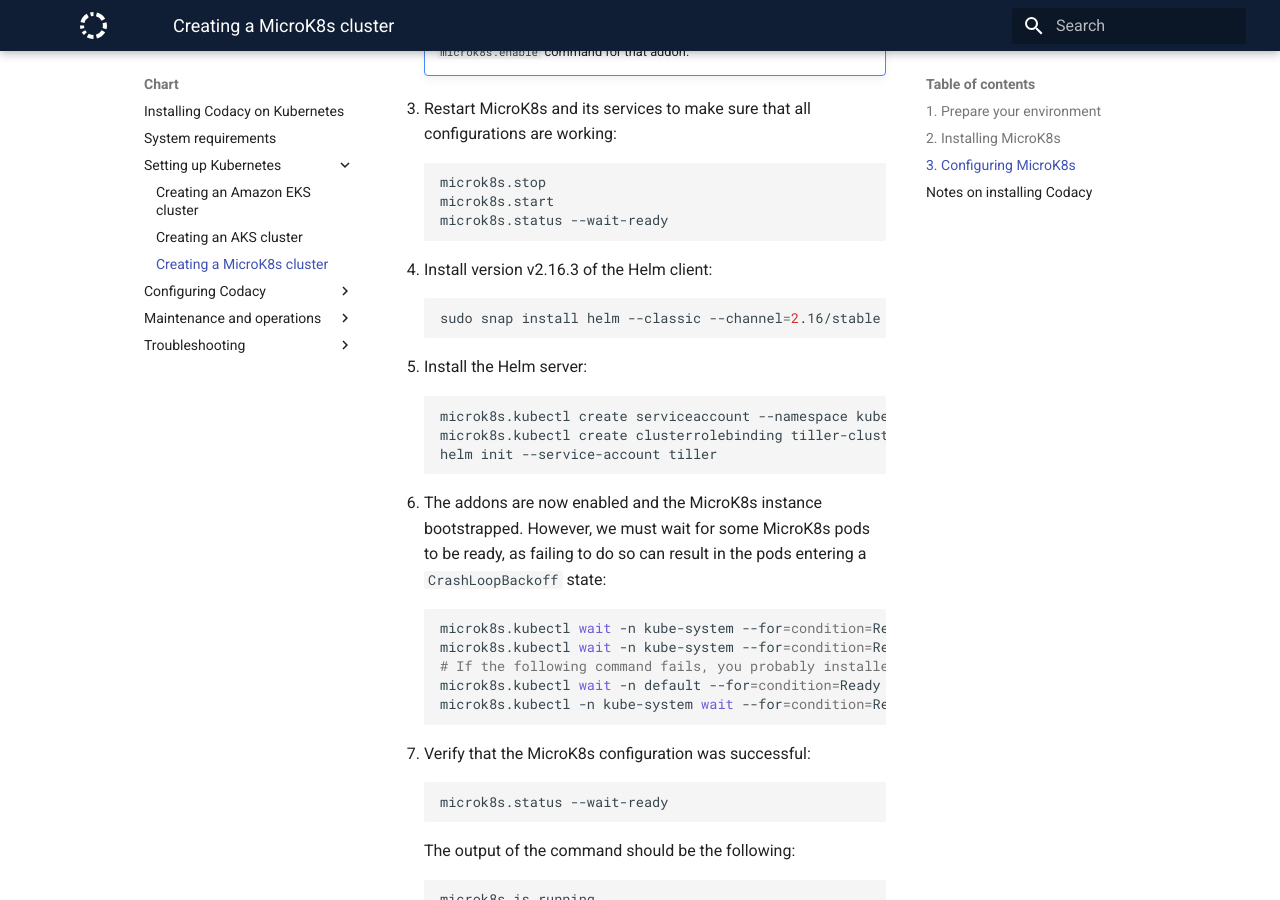
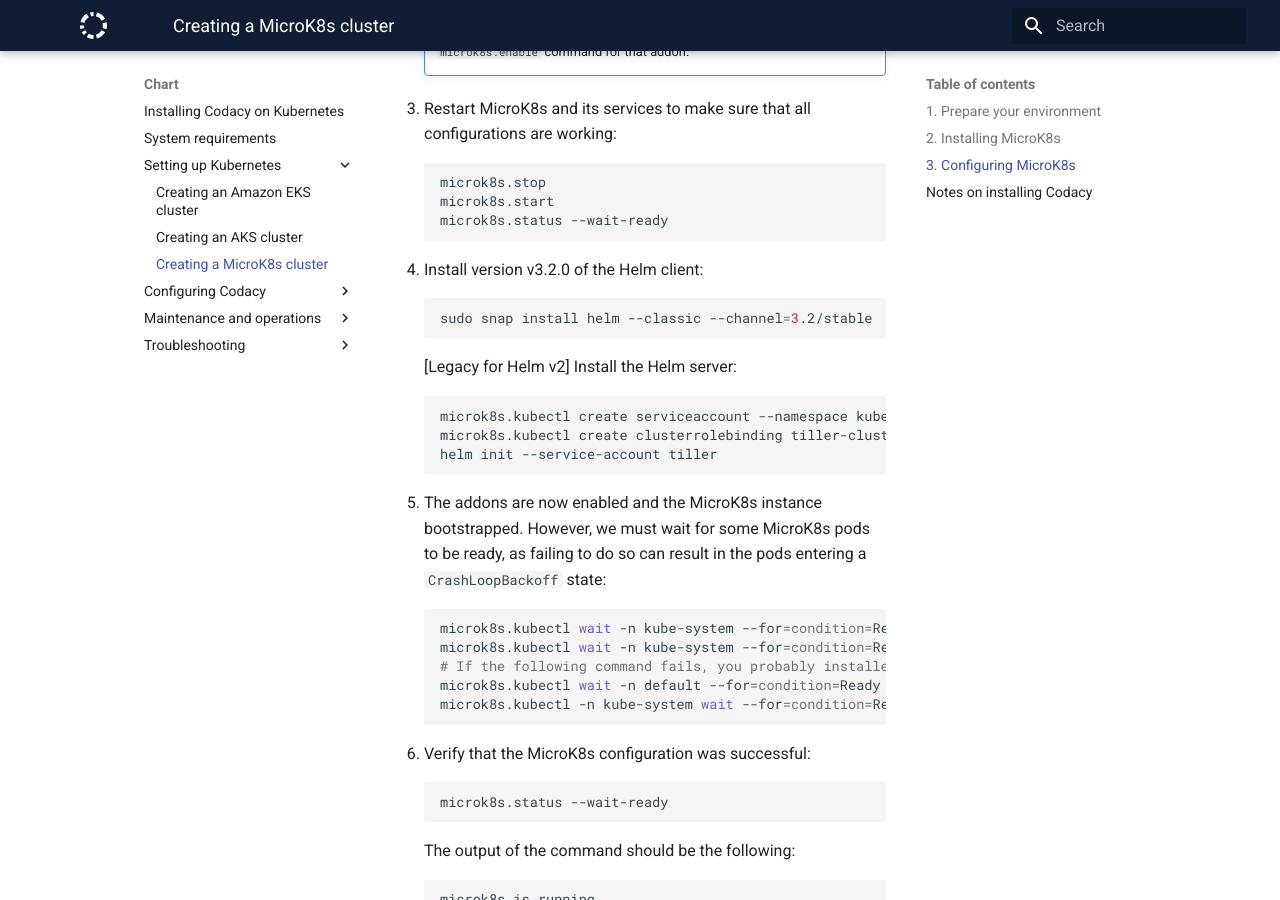
Before and after one commit to codacy/chart, an MkDocs documentation site: the page built from docs/infrastructure/microk8s-quickstart.md, in a window 1280 px wide and 900 px high, scrolled down 2014 px. Built offline with MkDocs 1.6.1 and Material for MkDocs 9.7.7, drawn with Linux system fonts in a browser that asks for light colours.

Commit message:
feature: Update general documentation to prefer helm3 REL-337
We might want to change the AKS and EKS specific documentation as well

````diff
--- a/docs/infrastructure/microk8s-quickstart.md
+++ b/docs/infrastructure/microk8s-quickstart.md
@@ -80,13 +80,13 @@
     microk8s.status --wait-ready
     ```
 
-4.  Install version v2.16.3 of the Helm client:
+4.  Install version v3.2.0 of the Helm client:
 
     ```bash
-    sudo snap install helm --classic --channel=2.16/stable
+    sudo snap install helm --classic --channel=3.2/stable
     ```
 
-5.  Install the Helm server:
+    \[Legacy for Helm v2\] Install the Helm server:
 
     ```bash
     microk8s.kubectl create serviceaccount --namespace kube-system tiller
````
Also changed, not shown: other parts of docs/infrastructure/microk8s-quickstart.md (+2 -2 lines), RELEASE.md (+1 -1 lines), docs/index.md (+3 -1 lines), docs/requirements.md (+1 -1 lines).
